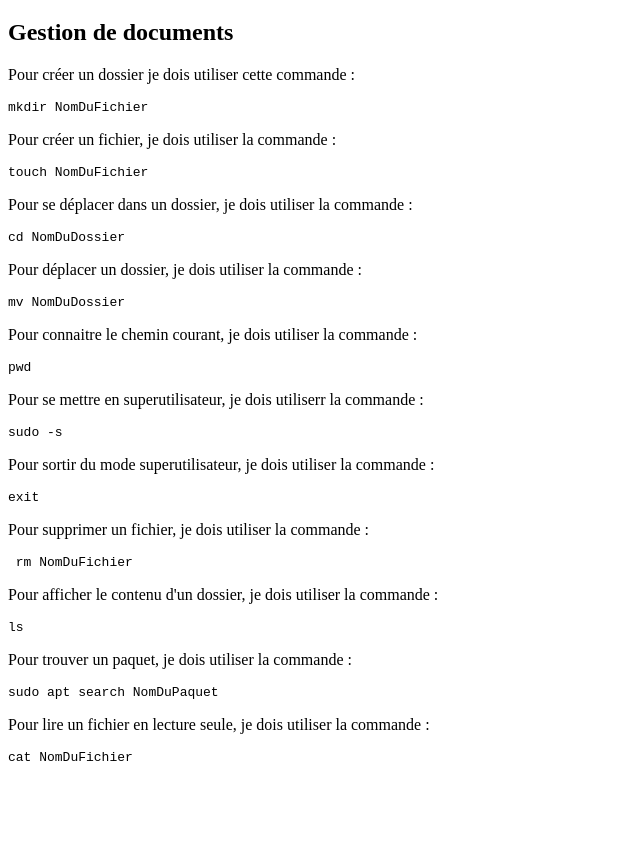
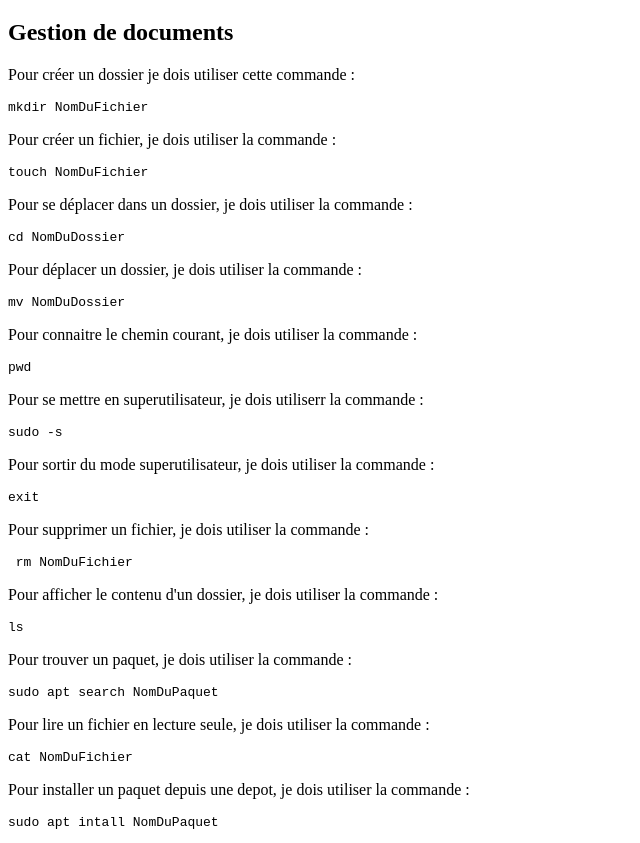
Before and after one commit to gmasakidi/Memento, a plain HTML site: page index.html in a window 1280 px wide. Shown: the part 61-904 px from the top of the page, without its empty margins (0-640 px from the left). Before the commit the page ends 839 px from the top, so only its background shows below. Drawn offline with Linux system fonts and the light colour scheme.

Commit message:
Ajout de la commande installation de paquet

```diff
--- a/index.html
+++ b/index.html
@@ -30,5 +30,7 @@
  <pre><code>sudo apt search NomDuPaquet</code></pre>
  <p>Pour lire un fichier en lecture seule, je dois utiliser la commande : </p>
  <pre><code>cat NomDuFichier</code></pre>
+ <p>Pour installer un paquet depuis une depot, je dois utiliser la commande :</p>
+ <pre><code>sudo apt intall NomDuPaquet</code></pre>
  </body>
  </html>
```
